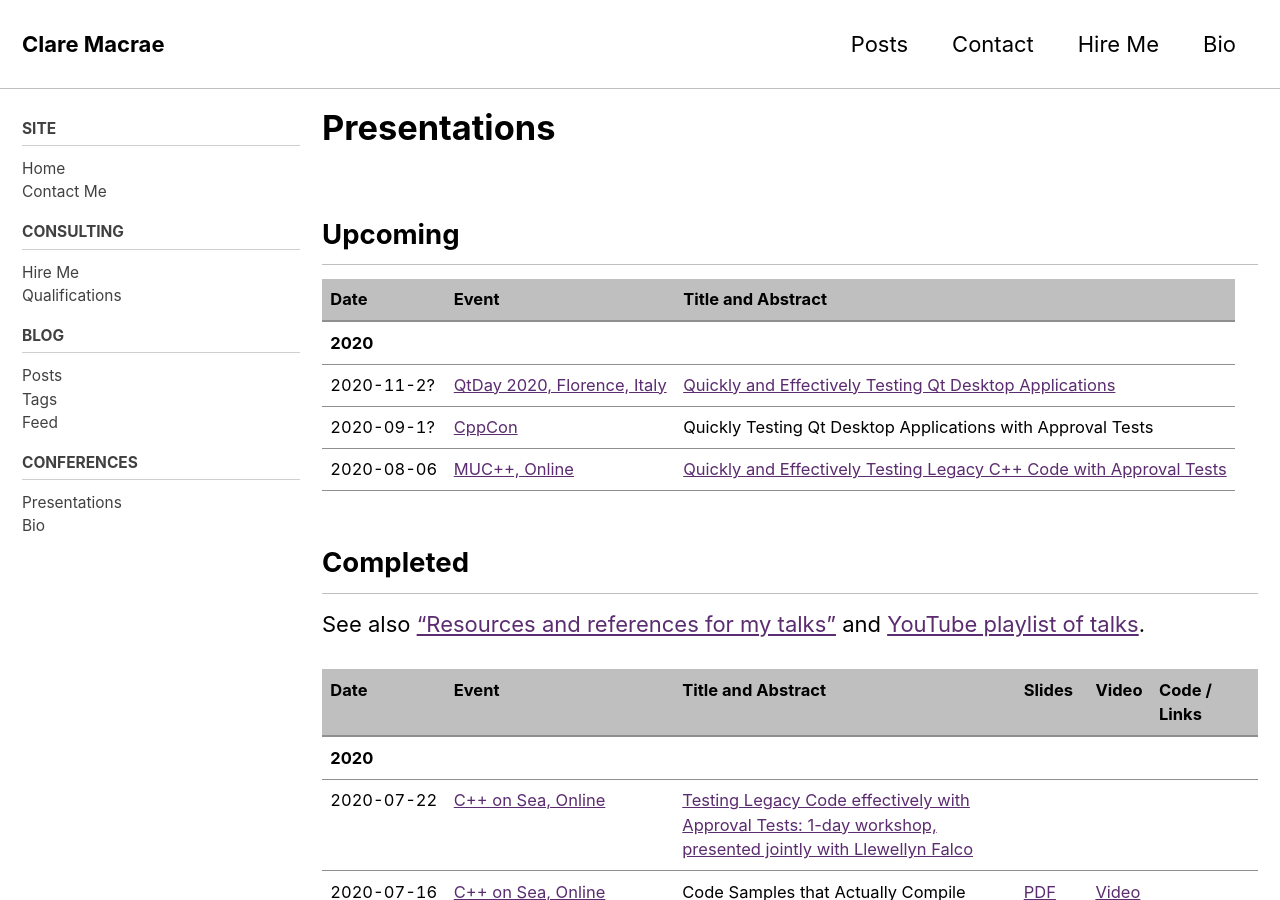
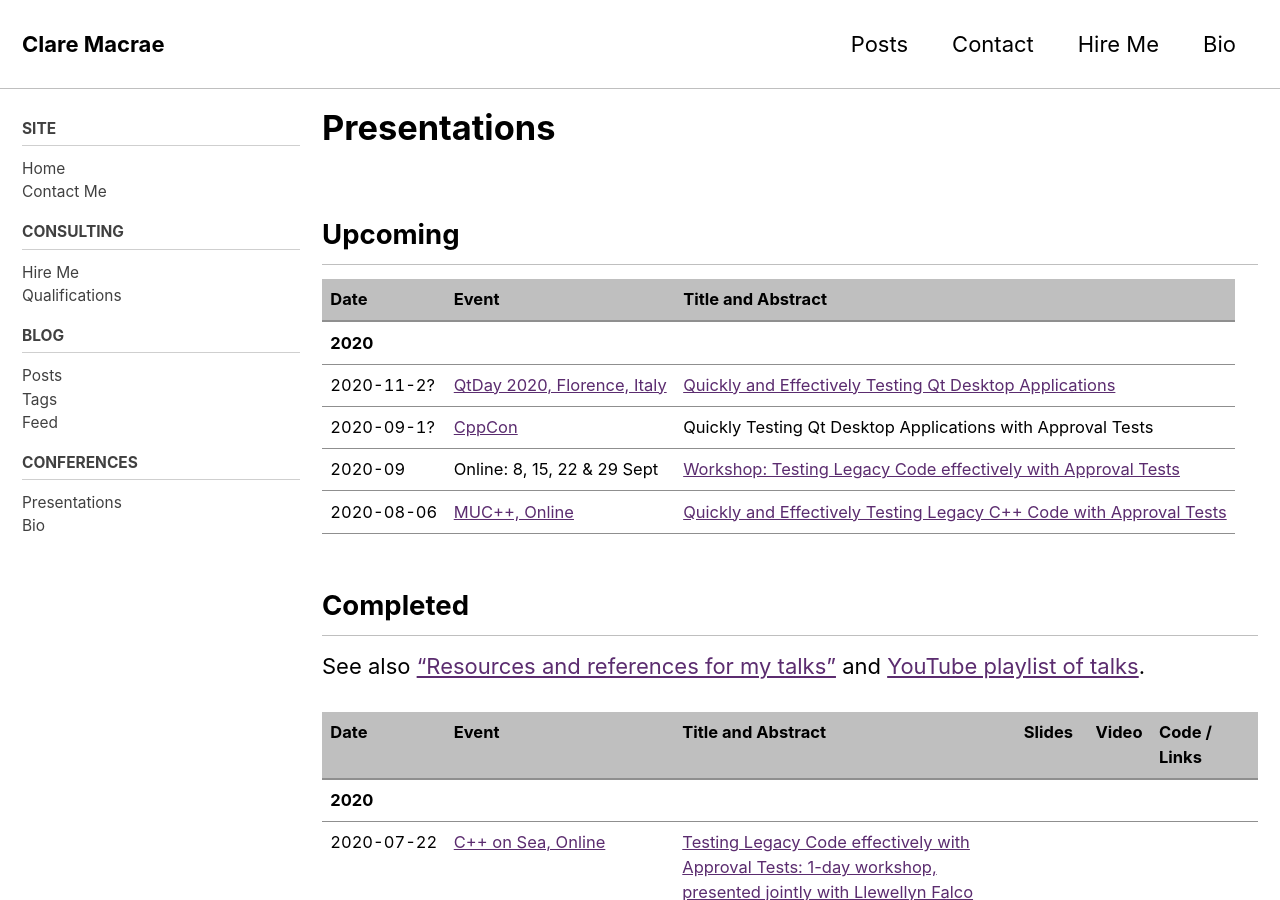
Before and after one commit to claremacrae/claremacrae.github.io, a Jekyll site: the page built from conferences/presentations.md, in a window 1280 px wide and 900 px high. Built offline with Jekyll 4.4.1, drawn with Linux system fonts in a browser that asks for light colours; cached includes are drawn as plain includes; nearby versions of some CDN libraries.

Commit message:
Add Workshop to presentations.md

```diff
--- a/conferences/presentations.md
+++ b/conferences/presentations.md
@@ -13,6 +13,7 @@ read_time: false
 | **2020** | &nbsp; | &nbsp; |
 | <span class="text-tabular-dates">2020-11-2?</span> | [QtDay 2020, Florence,&nbsp;Italy](https://www.qtday.it/) | [Quickly and Effectively Testing Qt Desktop Applications](https://www.qtday.it/agenda/speakers/573234) |
 | <span class="text-tabular-dates">2020-09-1?</span> | [CppCon](https://cppcon.org) | Quickly Testing Qt Desktop Applications with Approval Tests |
+| <span class="text-tabular-dates">2020-09</span> | Online: 8, 15, 22 & 29 Sept | [Workshop: Testing Legacy Code effectively with Approval Tests](https://claremacrae.co.uk/blog/2020/07/approvaltests-training-course) |
 | <span class="text-tabular-dates">2020-08-06</span> | [MUC++, Online](https://www.meetup.com/MUCplusplus/) | [Quickly and Effectively Testing Legacy C++ Code with Approval Tests](https://www.meetup.com/MUCplusplus/events/272038301/) |
 
 ## Completed
```
